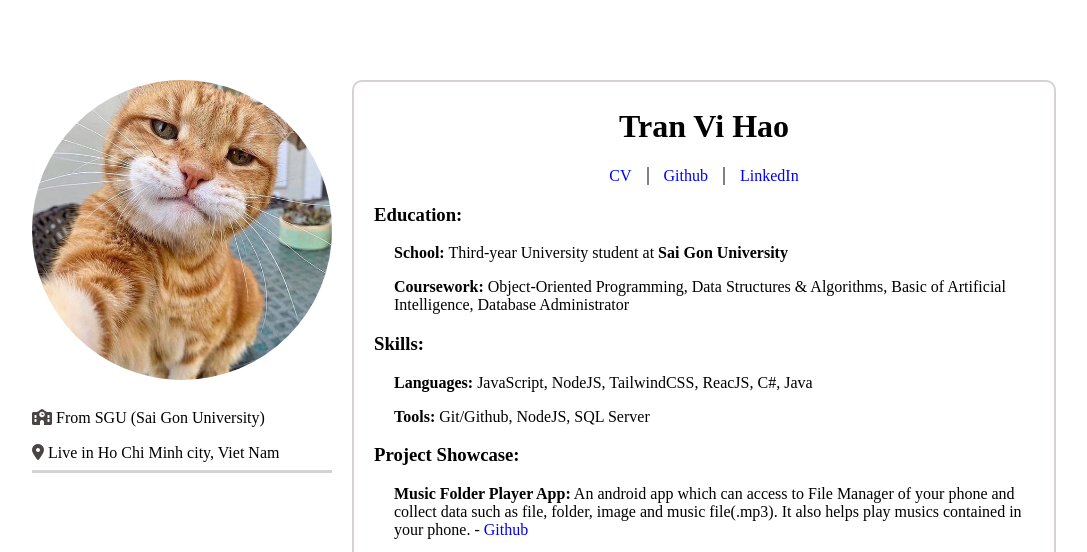
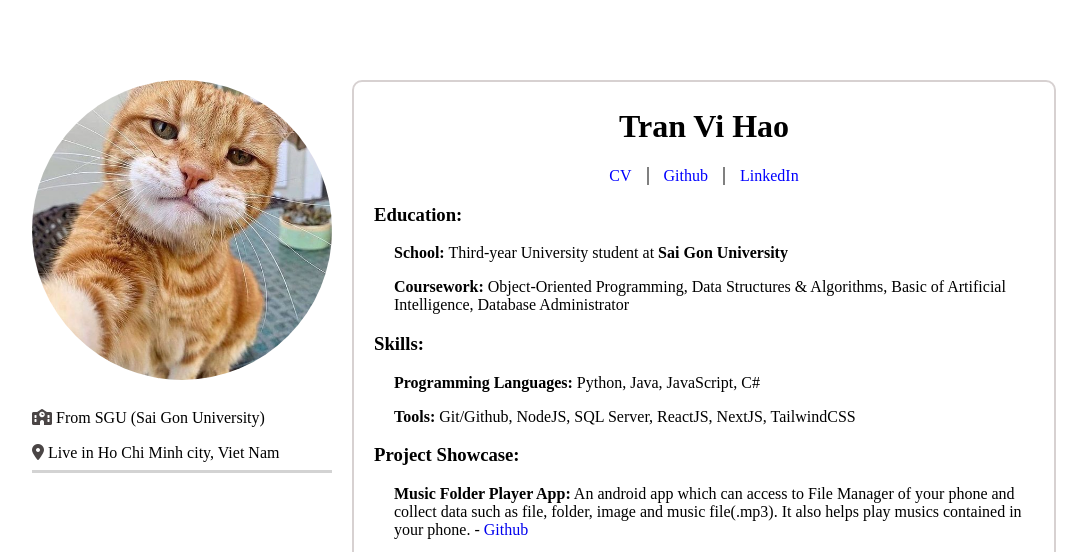
Before and after one commit to vihao1802/vihao1802.github.io, a plain HTML site: page index.html in a window 1280 px wide. Shown: the top 552 px of the page, without its empty margins (96-1183 px from the left). Drawn offline with Linux system fonts and the light colour scheme.

Commit message:
feat: change skills text

```diff
--- a/index.html
+++ b/index.html
@@ -70,11 +70,14 @@
           <div class="title--small"><h3>Skills:</h3></div>
           <div class="right_side-top__content content">
             <p>
-              <strong>Languages:</strong> JavaScript, NodeJS, TailwindCSS,
-              ReacJS, C#, Java
+              <strong>Programming Languages:</strong> Python, Java, JavaScript,
+              C#
             </p>
 
-            <p><strong>Tools:</strong> Git/Github, NodeJS, SQL Server</p>
+            <p>
+              <strong>Tools:</strong> Git/Github, NodeJS, SQL Server, ReactJS,
+              NextJS, TailwindCSS
+            </p>
           </div>
           <div class="title--small"><h3>Project Showcase:</h3></div>
           <div class="right_side-top__content content">
```
